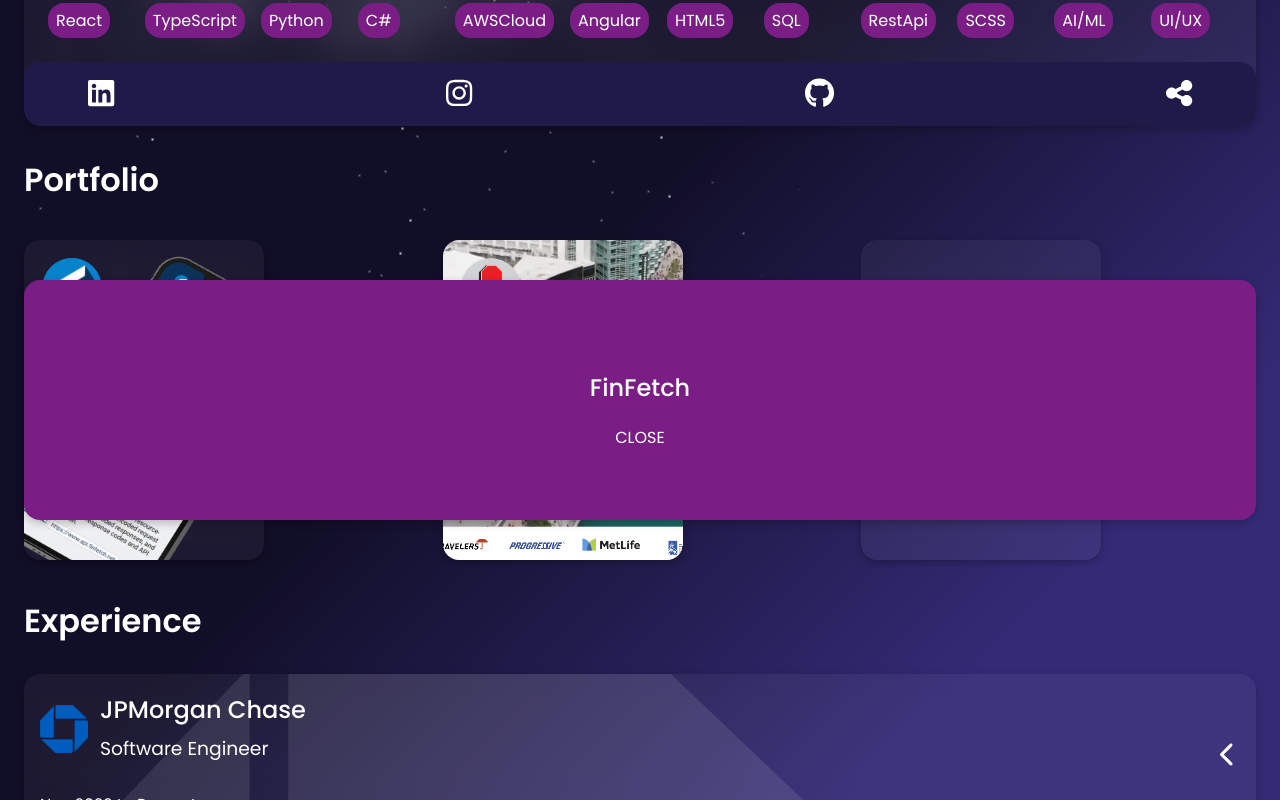
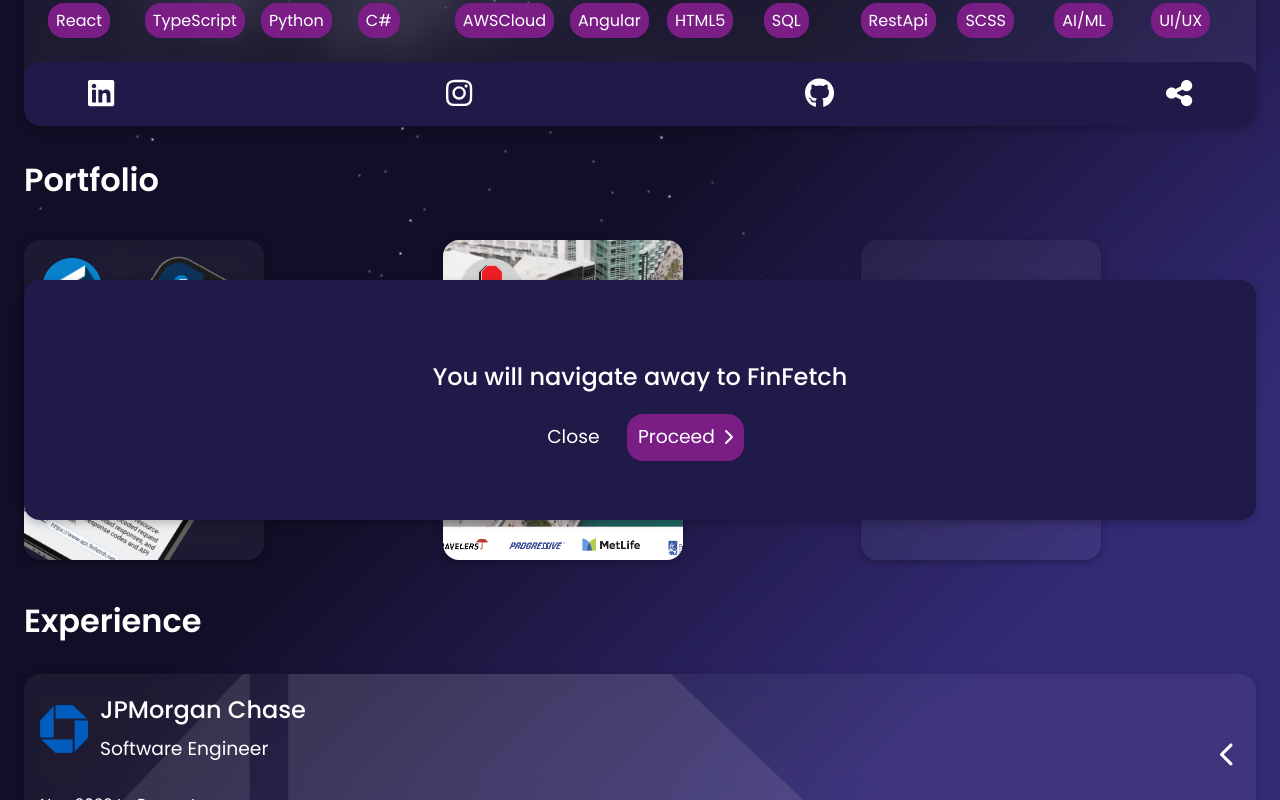
Before and after one commit to dnitecki/personal-website-ui, a React (Create React App) app: page / in a window 1280 px wide. Both pictures are taken after a click on the element 144 px from the left and 834 px from the top of the page. Shown: the part 434-1234 px from the top of the page. Built offline with nearby package versions, Linux system fonts and the light colour scheme; the HTML template or start-up script is replaced by a standard one.

Commit message:
add modal

```diff
--- a/src/App.scss
+++ b/src/App.scss
@@ -47,6 +47,7 @@ body {
   --active-color: #ffffff;
   --primary: #28979f;
   --secondary: #28979f;
+  --button-color: #ffffff;
   --iconColor: #ffffff;
   --menu-icon-color: #28979f;
   --shadow: rgba(0, 0, 0, 0.24) 0px 3px 8px;
@@ -64,6 +65,7 @@ body.dark {
   --active-color: #ffffff;
   --primary: #1f1a47;
   --secondary: #7a1e86;
+  --button-color: var(--secondary);
   --iconColor: #ffffff;
   --menu-icon-color: #ffffff;
   --shadow: rgba(0, 0, 0, 0.24) 0px 3px 8px;
--- a/src/components/portfolioSlider/PortfolioSlider.scss
+++ b/src/components/portfolioSlider/PortfolioSlider.scss
@@ -85,6 +85,50 @@
   width: calc(100% - 3rem);
   border-radius: var(--borderRadius);
   box-shadow: var(--shadow);
-  background-color: var(--secondary);
+  background-color: var(--primary);
   z-index: 8000;
+  padding: 1rem;
+  color: var(--white);
 }
+.speedbump-text {
+  display: flex;
+  width: 100%;
+  justify-content: center;
+  align-items: center;
+  text-align: center;
+}
+.speedbump-buttons {
+  display: flex;
+  justify-content: center;
+  align-items: center;
+  height: fit-content;
+  width: 100%;
+  column-gap: 1rem;
+}
+.speedbump-proceed {
+  display: flex;
+  height: fit-content;
+  width: fit-content;
+  column-gap: 0.5rem;
+  padding: var(--buttonPadding);
+  justify-content: center;
+  align-items: center;
+  border-radius: var(--borderRadius);
+  background-color: var(--button-color);
+  h3 {
+    line-height: 0%;
+  }
+  color: var(--menu-icon-color);
+}
+.speedbump-close {
+  display: flex;
+  height: fit-content;
+  width: fit-content;
+  padding: var(--buttonPadding);
+  justify-content: center;
+  align-items: center;
+  border-radius: var(--borderRadius);
+  h3 {
+    line-height: 0%;
+  }
+}
--- a/src/components/portfolioSlider/PortfolioSlider.tsx
+++ b/src/components/portfolioSlider/PortfolioSlider.tsx
@@ -7,6 +7,8 @@ import insuranceMockup from "../../assets/InsuranceMockup.png";
 import insuranceIcon from "../../assets/onestop-icon.png";
 import { finfetch, insurance } from "../../utils/constants";
 import { speedbumpProps } from "../../utils/types";
+import { FontAwesomeIcon } from "@fortawesome/react-fontawesome";
+import { faChevronRight } from "@fortawesome/free-solid-svg-icons";
 
 export default function PortfolioSlider() {
   const [width, setWidth] = useState(0);
@@ -20,6 +22,7 @@ export default function PortfolioSlider() {
     setAppName(finfetch.appName);
     setSpeedbumpOpen(true);
   };
+
   const handleInsuranceClick = () => {
     setUrl(insurance.url);
     setAppName(insurance.appName);
@@ -31,6 +34,14 @@ export default function PortfolioSlider() {
     setAppName("");
     setSpeedbumpOpen(false);
   };
+
+  const handleSpeedbumpNavigation = (url: string) => {
+    window.open(url, "_blank");
+    setSpeedbumpOpen(false);
+    setUrl("");
+    setAppName("");
+  };
+
   useEffect(() => {
     setWidth(slider.current.scrollWidth - slider.current.offsetWidth);
   }, []);
@@ -38,8 +49,23 @@ export default function PortfolioSlider() {
   const SpeedBump = ({ url, appName }: speedbumpProps) => {
     return (
       <div className="speedbump-container">
-        <h2>{appName}</h2>
-        <button onClick={handleSpeedbumpClose}>CLOSE</button>
+        <div className="speedbump-text">
+          <h2>You will navigate away to {appName}</h2>
+        </div>
+        <div className="speedbump-buttons">
+          <button className="speedbump-close" onClick={handleSpeedbumpClose}>
+            <h3>Close</h3>
+          </button>
+          <button
+            className="speedbump-proceed"
+            onClick={() => {
+              handleSpeedbumpNavigation(url);
+            }}
+          >
+            <h3>Proceed</h3>
+            <FontAwesomeIcon icon={faChevronRight} />
+          </button>
+        </div>
       </div>
     );
   };
```
